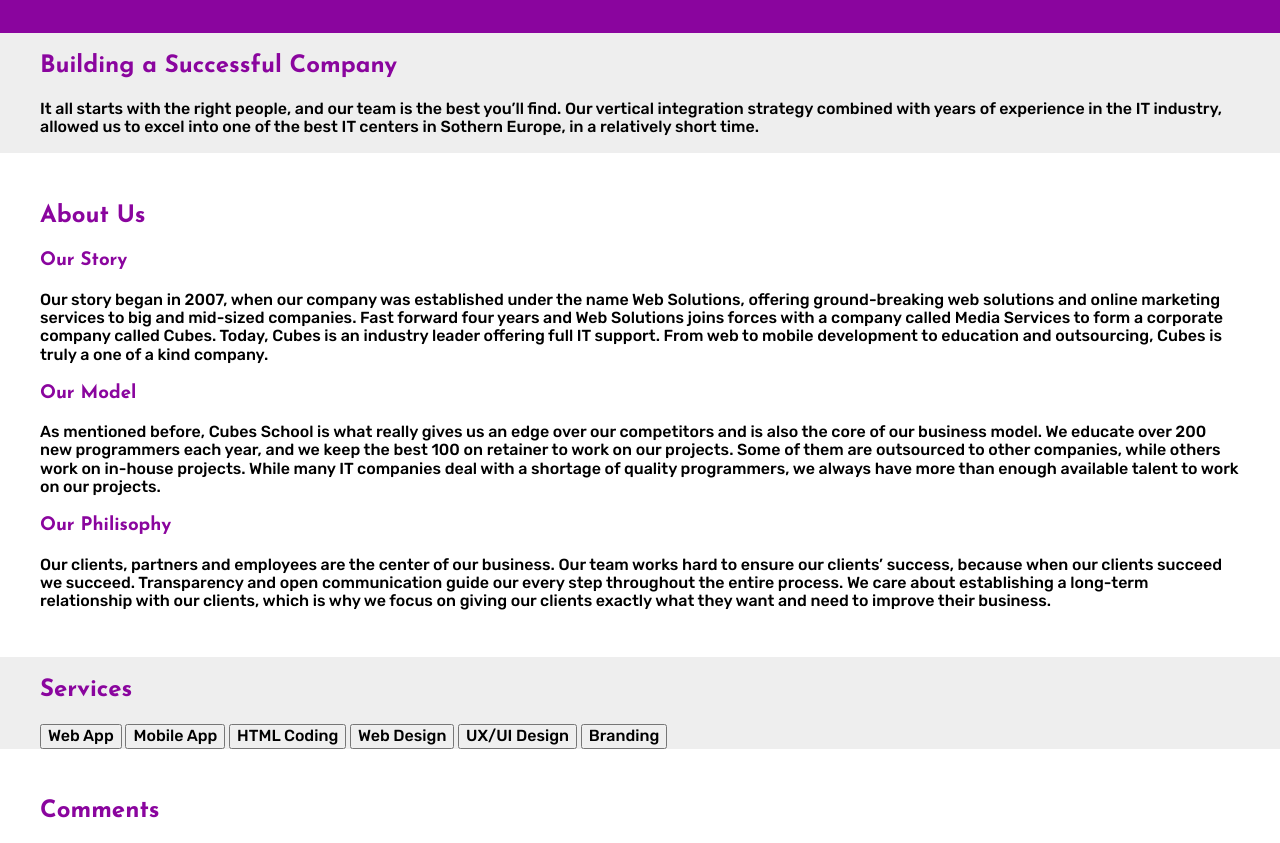
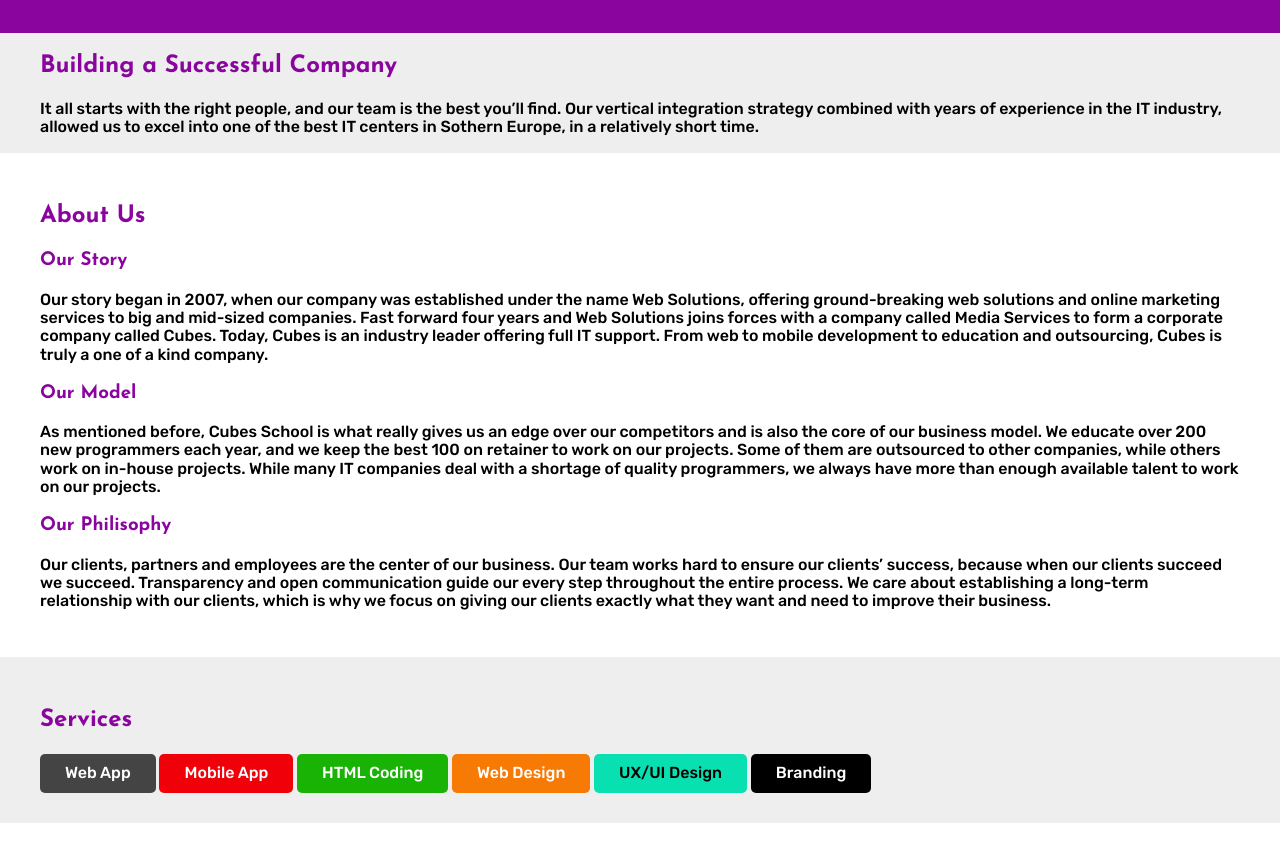
Before and after one commit to dinicdjordje/learningSass, a plain HTML site: page public_html/index.html in a window 1280 px wide. Shown: the part 107-950 px from the top of the page. Drawn offline with nearby package versions, Linux system fonts and the light colour scheme; files that its build step writes are made by us from their sources.

Commit message:
Invisible class and @extend

```diff
--- a/nbproject/private/private.xml
+++ b/nbproject/private/private.xml
@@ -3,7 +3,10 @@
     <editor-bookmarks xmlns="http://www.netbeans.org/ns/editor-bookmarks/2" lastBookmarkId="0"/>
     <open-files xmlns="http://www.netbeans.org/ns/projectui-open-files/2">
         <group>
-            <file>file:/Users/vladandzulovic/Desktop/Online%20Nastava/08%20SASS/learningSass/public_html/index.html</file>
+            <file>file:/home/dinic/Desktop/Workplace/Sass/learningSass/public_html/scss/partials/_header.scss</file>
+            <file>file:/home/dinic/Desktop/Workplace/Sass/learningSass/public_html/scss/partials/_footerSection.scss</file>
+            <file>file:/home/dinic/Desktop/Workplace/Sass/learningSass/public_html/index.html</file>
+            <file>file:/home/dinic/Desktop/Workplace/Sass/learningSass/public_html/css/theme.css</file>
         </group>
     </open-files>
 </project-private>
--- a/public_html/index.html
+++ b/public_html/index.html
@@ -90,12 +90,12 @@
         <section id="service" class="service-section">
             <div class="container">
                 <h2>Services</h2>
-                <button>Web App</button>
-                <button>Mobile App</button>
-                <button>HTML Coding</button>
-                <button>Web Design</button>
-                <button>UX/UI Design</button>
-                <button>Branding</button>
+                <button class="btn-default">Web App</button>
+                <button  class="btn-danger">Mobile App</button>
+                <button class="btn-success">HTML Coding</button>
+                <button class="btn-warning">Web Design</button>
+                <button class="btn-info">UX/UI Design</button>
+                <button class="btn-dark">Branding</button>
             </div><!-- container -->
         </section>
 
--- /dev/null
+++ b/public_html/scss/partials/_components.scss
@@ -0,0 +1,59 @@
+
+$btn-default: $dark-gray;
+$btn-default-color: $white;
+$btn-dark-color:$black;
+$btn-danger: $red;
+$btn-success: $green;
+$btn-warning: $orange;
+$btn-info:$cyan;
+$btn-dark:$black;
+
+%btn{
+    display: inline-block;
+    padding: 10px 25px;
+    border: none;
+    border-radius: 5px;
+    -moz-border-radius: 5px;
+    -webkit-border-radius: 5px;
+    -o-border-radious:5px;
+    cursor: pointer;
+
+}
+
+
+.btn-default{
+    @extend %btn;
+    background-color: $btn-default;
+    color: $btn-default-color;
+}
+
+.btn-danger{
+    @extend %btn;
+    background-color: $btn-danger;
+     color: $btn-default-color;
+}
+
+.btn-success{
+    @extend %btn;
+    background-color: $btn-success;
+     color: $btn-default-color;
+}
+
+
+.btn-warning{
+    @extend %btn;
+    background-color: $btn-warning;
+     color: $btn-default-color;
+}
+
+.btn-info{
+    @extend %btn;
+    background-color: $btn-info;
+     color: $btn-dark-color;
+}
+
+.btn-dark{
+    @extend %btn;
+    background-color: $btn-dark;
+     color: $btn-default-color;
+}
--- a/public_html/scss/partials/_serviceSection.scss
+++ b/public_html/scss/partials/_serviceSection.scss
@@ -1,8 +1,5 @@
-/*
-Click nbfs://nbhost/SystemFileSystem/Templates/Licenses/license-default.txt to change this license
-Click nbfs://nbhost/SystemFileSystem/Templates/ClientSide/style.scss to edit this template
-*/
-/*
-    Created on : Feb 26, 2023, 1:33:42 PM
-    Author     : dinic
-*/
+
+
+.service-section{
+    padding: 30px 0;
+}
--- a/public_html/scss/theme.scss
+++ b/public_html/scss/theme.scss
@@ -1,5 +1,6 @@
 
 @import "partials/_variables.scss";
+@import "partials/_components.scss";
 @import "partials/_fonts.scss";
 @import "partials/_reset.scss";
 @import "partials/_base.scss";
```
Also changed, not shown: public_html/css/theme.css, 1 other file.
